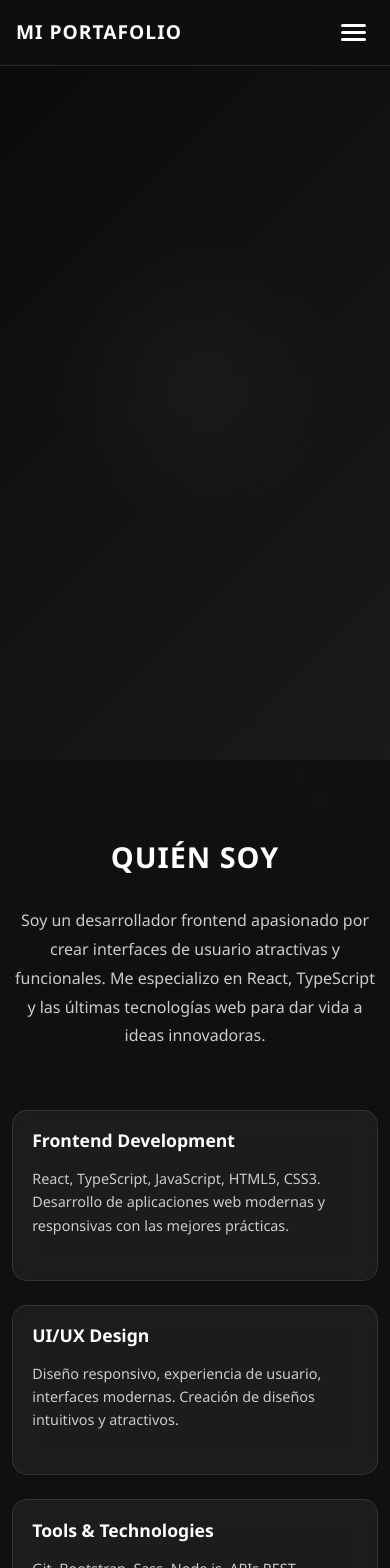
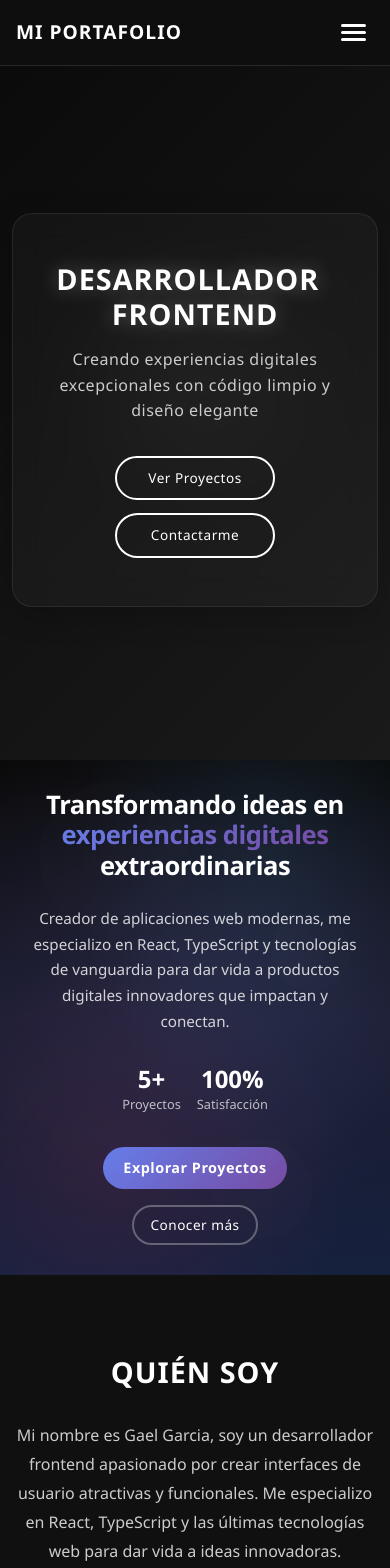
Before and after one commit to Galleee2002/Mi-portafolio---Bootstrap-React, a React (Create React App) app: page / in a window 390 px wide. Shown: the top 1568 px of the page. Built offline with nearby package versions, Linux system fonts and the light colour scheme.

Commit message:
add hero

```diff
--- a/src/App.tsx
+++ b/src/App.tsx
@@ -61,10 +61,8 @@ const ParticleSystem = memo(() => {
     const resizeCanvas = () => {
       const dpr = window.devicePixelRatio || 1;
       const rect = canvas.getBoundingClientRect();
-
       canvas.width = rect.width * dpr;
       canvas.height = rect.height * dpr;
-
       ctx.scale(dpr, dpr);
       canvas.style.width = rect.width + "px";
       canvas.style.height = rect.height + "px";
@@ -152,7 +150,6 @@ const ParticleSystem = memo(() => {
           const distance = Math.sqrt(dx * dx + dy * dy);
 
           if (distance < 100) {
-            const opacity = ((100 - distance) / 100) * 0.1;
             ctx.strokeStyle = `rgba(255, 255, 255)`;
             ctx.beginPath();
             ctx.moveTo(p1.x, p1.y);
@@ -308,6 +305,7 @@ const ProjectCard = memo(
 
 const ElegantPortfolio: React.FC = () => {
   const [heroVisible, setHeroVisible] = useState<boolean>(false);
+  const [newHeroVisible, setNewHeroVisible] = useState<boolean>(false);
   const [aboutVisible, setAboutVisible] = useState<boolean>(false);
   const [projectsVisible, setProjectsVisible] = useState<boolean>(false);
   const [hoveredButton, setHoveredButton] = useState<string | null>(null);
@@ -316,6 +314,9 @@ const ElegantPortfolio: React.FC = () => {
   const [hoveredHeroButton, setHoveredHeroButton] = useState<number | null>(
     null
   );
+  const [hoveredNewHeroButton, setHoveredNewHeroButton] = useState<
+    number | null
+  >(null);
   const [mobileMenuOpen, setMobileMenuOpen] = useState<boolean>(false);
   const [contactForm, setContactForm] = useState<ContactForm>({
     name: "",
@@ -325,11 +326,11 @@ const ElegantPortfolio: React.FC = () => {
   });
   const [showAlert, setShowAlert] = useState<boolean>(false);
   const [isSubmitting, setIsSubmitting] = useState<boolean>(false);
-  const parallaxRef = useRef<HTMLDivElement>(null);
 
   useEffect(() => {
     const timer1 = setTimeout(() => setHeroVisible(true), 300);
-    const timer2 = setTimeout(() => setAboutVisible(true), 800);
+    const timer2 = setTimeout(() => setNewHeroVisible(true), 500);
+    const timer3 = setTimeout(() => setAboutVisible(true), 800);
 
     const handleScroll = () => {
       const projectsSection = document.getElementById("proyectos");
@@ -347,6 +348,7 @@ const ElegantPortfolio: React.FC = () => {
     return () => {
       clearTimeout(timer1);
       clearTimeout(timer2);
+      clearTimeout(timer3);
       window.removeEventListener("scroll", handleScroll);
     };
   }, []);
@@ -414,7 +416,7 @@ const ElegantPortfolio: React.FC = () => {
     },
     {
       id: 2,
-      title: "Calculadora de porcentaje ",
+      title: "Calculadora de porcentaje",
       description:
         "Calculadora de porcentaje sencilla y rápida, desarrollada en React y JavaScript. Permite calcular porcentajes de forma intuitiva y práctica.",
       image: "/calculadora.png",
@@ -453,23 +455,13 @@ const ElegantPortfolio: React.FC = () => {
       demoUrl: "https://agencia-de-viajes-pi.vercel.app/",
       githubUrl: "https://github.com/Galleee2002/TP_MAQUETADO_2.git",
     },
-    {
-      id: 6,
-      title: "Learning Platform",
-      description:
-        "Plataforma educativa con cursos interactivos, seguimiento de progreso y sistema de certificaciones.",
-      image:
-        "https://via.placeholder.com/400x250/1a1a1a/ffffff?text=Learning+Platform",
-      technologies: ["React", "GraphQL", "PostgreSQL", "Docker"],
-      demoUrl: "#",
-      githubUrl: "#",
-    },
   ];
 
   return (
-    <div className="portfolio" ref={parallaxRef}>
+    <div className="portfolio">
       <ParticleSystem />
       <ParallaxBackground />
+
       <nav className="navbar">
         <a href="#inicio" className="nav-brand">
           MI PORTAFOLIO
@@ -571,6 +563,72 @@ const ElegantPortfolio: React.FC = () => {
         </Container>
       </section>
 
+      <section id="hero" className="new-hero">
+        <div className="hero-bg-gradient"></div>
+        <div className="floating-elements">
+          <div className="floating-circle circle-1"></div>
+          <div className="floating-circle circle-2"></div>
+          <div className="floating-circle circle-3"></div>
+        </div>
+        <Container>
+          <div
+            className={`new-hero-content ${
+              newHeroVisible ? "new-hero-visible" : ""
+            }`}
+          >
+            <h2 className="new-hero-title">
+              Transformando ideas en
+              <span className="gradient-text"> experiencias digitales </span>
+              extraordinarias
+            </h2>
+            <p className="new-hero-description">
+              Creador de aplicaciones web modernas, me especializo en React,
+              TypeScript y tecnologías de vanguardia para dar vida a productos
+              digitales innovadores que impactan y conectan.
+            </p>
+            <div className="hero-stats">
+              <div className="stat-item">
+                <span className="stat-number">5+</span>
+                <span className="stat-label">Proyectos</span>
+              </div>
+
+              <div className="stat-divider"></div>
+              <div className="stat-item">
+                <span className="stat-number">100%</span>
+                <span className="stat-label">Satisfacción</span>
+              </div>
+            </div>
+            <div className="new-hero-actions">
+              <Button
+                variant="primary"
+                size="lg"
+                className={`primary-cta ${
+                  hoveredNewHeroButton === 0 ? "primary-cta-hovered" : ""
+                }`}
+                onMouseEnter={() => setHoveredNewHeroButton(0)}
+                onMouseLeave={() => setHoveredNewHeroButton(null)}
+                onClick={() => scrollToSection("proyectos")}
+              >
+                <span>Explorar Proyectos</span>
+                <div className="button-shine"></div>
+              </Button>
+              <Button
+                variant="outline-secondary"
+                size="lg"
+                className={`secondary-cta ${
+                  hoveredNewHeroButton === 1 ? "secondary-cta-hovered" : ""
+                }`}
+                onMouseEnter={() => setHoveredNewHeroButton(1)}
+                onMouseLeave={() => setHoveredNewHeroButton(null)}
+                onClick={() => scrollToSection("sobre-mi")}
+              >
+                Conocer más
+              </Button>
+            </div>
+          </div>
+        </Container>
+      </section>
+
       <section id="sobre-mi" className="about-section">
         <Container>
           <div
@@ -578,10 +636,10 @@ const ElegantPortfolio: React.FC = () => {
           >
             <h2 className="about-title">QUIÉN SOY</h2>
             <p className="about-description">
-              Soy un desarrollador frontend apasionado por crear interfaces de
-              usuario atractivas y funcionales. Me especializo en React,
-              TypeScript y las últimas tecnologías web para dar vida a ideas
-              innovadoras.
+              Mi nombre es Gael Garcia, soy un desarrollador frontend apasionado
+              por crear interfaces de usuario atractivas y funcionales. Me
+              especializo en React, TypeScript y las últimas tecnologías web
+              para dar vida a ideas innovadoras.
             </p>
           </div>
 
--- a/src/Portfolio.css
+++ b/src/Portfolio.css
@@ -218,6 +218,7 @@
   transform: translateY(0);
   opacity: 1;
 }
+
 .hero-title {
   font-size: clamp(2.5rem, 5vw, 4rem);
   font-weight: 700;
@@ -245,41 +246,13 @@
   filter: brightness(1.2);
 }
 
-.hero-title span:nth-child(1) {
-  transition-delay: 0.02s;
+.hero-title .word {
+  display: inline-block;
+  margin-right: 0.5em;
 }
-.hero-title span:nth-child(2) {
-  transition-delay: 0.04s;
-}
-.hero-title span:nth-child(3) {
-  transition-delay: 0.06s;
-}
-.hero-title span:nth-child(4) {
-  transition-delay: 0.08s;
-}
-.hero-title span:nth-child(5) {
-  transition-delay: 0.1s;
-}
-.hero-title span:nth-child(6) {
-  transition-delay: 0.12s;
-}
-.hero-title span:nth-child(7) {
-  transition-delay: 0.14s;
-}
-.hero-title span:nth-child(8) {
-  transition-delay: 0.16s;
-}
-.hero-title span:nth-child(9) {
-  transition-delay: 0.18s;
-}
-.hero-title span:nth-child(10) {
-  transition-delay: 0.2s;
-}
-.hero-title span:nth-child(11) {
-  transition-delay: 0.22s;
-}
-.hero-title span:nth-child(12) {
-  transition-delay: 0.24s;
+
+.hero-title .word:last-child {
+  margin-right: 0;
 }
 
 .hero-title .word span:nth-child(1) {
@@ -344,15 +317,6 @@
   transition-delay: 0.4s;
 }
 
-.hero-title .word {
-  display: inline-block;
-  margin-right: 0.5em;
-}
-
-.hero-title .word:last-child {
-  margin-right: 0;
-}
-
 @keyframes subtleGlow {
   0%,
   100% {
@@ -403,6 +367,282 @@
   transform: translateY(-3px) scale(1.02) !important;
   box-shadow: 0 15px 35px rgba(255, 255, 255, 0.25) !important;
   border-color: #ffffff !important;
+}
+
+.new-hero {
+  min-height: 80vh;
+  display: flex;
+  align-items: center;
+  position: relative;
+  background: linear-gradient(180deg, #0a0a0a 0%, #1a1a2e 50%, #16213e 100%);
+  overflow: hidden;
+  padding: 100px 0;
+  z-index: 10;
+}
+
+.hero-bg-gradient {
+  position: absolute;
+  top: 0;
+  left: 0;
+  right: 0;
+  bottom: 0;
+  background: radial-gradient(
+      ellipse 80% 50% at 50% 40%,
+      rgba(120, 119, 198, 0.15),
+      transparent
+    ),
+    radial-gradient(
+      ellipse 60% 40% at 30% 80%,
+      rgba(255, 56, 96, 0.1),
+      transparent
+    ),
+    radial-gradient(
+      ellipse 50% 60% at 70% 20%,
+      rgba(56, 189, 248, 0.08),
+      transparent
+    );
+  pointer-events: none;
+}
+
+.floating-elements {
+  position: absolute;
+  top: 0;
+  left: 0;
+  right: 0;
+  bottom: 0;
+  overflow: hidden;
+  pointer-events: none;
+}
+
+.floating-circle {
+  position: absolute;
+  border-radius: 50%;
+  background: linear-gradient(
+    45deg,
+    rgba(255, 255, 255, 0.1),
+    rgba(255, 255, 255, 0.05)
+  );
+  backdrop-filter: blur(10px);
+  animation: float 20s infinite linear;
+}
+
+.circle-1 {
+  width: 200px;
+  height: 200px;
+  top: 10%;
+  left: 10%;
+  animation-delay: 0s;
+}
+
+.circle-2 {
+  width: 150px;
+  height: 150px;
+  top: 70%;
+  right: 20%;
+  animation-delay: -7s;
+}
+
+.circle-3 {
+  width: 100px;
+  height: 100px;
+  top: 30%;
+  right: 10%;
+  animation-delay: -14s;
+}
+
+@keyframes float {
+  0% {
+    transform: translateY(0px) rotate(0deg);
+  }
+  33% {
+    transform: translateY(-30px) rotate(120deg);
+  }
+  66% {
+    transform: translateY(20px) rotate(240deg);
+  }
+  100% {
+    transform: translateY(0px) rotate(360deg);
+  }
+}
+
+.new-hero-content {
+  text-align: center;
+  max-width: 900px;
+  margin: 0 auto;
+  padding: 0 2rem;
+  transform: translateY(30px);
+  opacity: 0;
+  transition: all 1s cubic-bezier(0.25, 0.46, 0.45, 0.94);
+  position: relative;
+  z-index: 10;
+}
+
+.new-hero-visible {
+  transform: translateY(0);
+  opacity: 1;
+}
+
+.hero-badge {
+  display: inline-flex;
+  align-items: center;
+  gap: 0.5rem;
+  background: rgba(255, 255, 255, 0.1);
+  backdrop-filter: blur(10px);
+  border: 1px solid rgba(255, 255, 255, 0.2);
+  border-radius: 50px;
+  padding: 0.75rem 1.5rem;
+  font-size: 0.9rem;
+  font-weight: 500;
+  margin-bottom: 2rem;
+  color: #ffffff;
+  animation: badgePulse 3s ease-in-out infinite;
+}
+
+.badge-icon {
+  font-size: 1.1rem;
+}
+
+@keyframes badgePulse {
+  0%,
+  100% {
+    transform: scale(1);
+  }
+  50% {
+    transform: scale(1.05);
+  }
+}
+
+.new-hero-title {
+  font-size: clamp(2rem, 5vw, 3.5rem);
+  font-weight: 700;
+  line-height: 1.2;
+  margin-bottom: 1.5rem;
+  color: #ffffff;
+  letter-spacing: -0.02em;
+}
+
+.gradient-text {
+  background: linear-gradient(135deg, #667eea 0%, #764ba2 100%);
+  -webkit-background-clip: text;
+  -webkit-text-fill-color: transparent;
+  background-clip: text;
+  position: relative;
+}
+
+.new-hero-description {
+  font-size: clamp(1rem, 2vw, 1.2rem);
+  line-height: 1.7;
+  color: rgba(255, 255, 255, 0.8);
+  margin-bottom: 3rem;
+  font-weight: 300;
+  max-width: 700px;
+  margin-left: auto;
+  margin-right: auto;
+}
+
+.hero-stats {
+  display: flex;
+  justify-content: center;
+  align-items: center;
+  gap: 2rem;
+  margin-bottom: 3rem;
+  flex-wrap: wrap;
+}
+
+.stat-item {
+  text-align: center;
+}
+
+.stat-number {
+  display: block;
+  font-size: 2rem;
+  font-weight: 700;
+  color: #ffffff;
+  line-height: 1;
+}
+
+.stat-label {
+  font-size: 0.9rem;
+  color: rgba(255, 255, 255, 0.7);
+  font-weight: 500;
+}
+
+.stat-divider {
+  width: 1px;
+  height: 40px;
+  background: rgba(255, 255, 255, 0.2);
+}
+
+.new-hero-actions {
+  display: flex;
+  gap: 1.5rem;
+  justify-content: center;
+  align-items: center;
+  flex-wrap: wrap;
+}
+
+.primary-cta {
+  background: linear-gradient(135deg, #667eea 0%, #764ba2 100%) !important;
+  border: none !important;
+  color: #ffffff !important;
+  padding: 16px 32px !important;
+  border-radius: 50px !important;
+  font-size: 1.1rem !important;
+  font-weight: 600 !important;
+  position: relative !important;
+  overflow: hidden !important;
+  transition: all 0.4s cubic-bezier(0.25, 0.46, 0.45, 0.94) !important;
+  letter-spacing: 0.5px !important;
+  text-decoration: none !important;
+  min-width: 200px !important;
+}
+
+.primary-cta:hover,
+.primary-cta-hovered {
+  transform: translateY(-3px) scale(1.05) !important;
+  box-shadow: 0 20px 40px rgba(102, 126, 234, 0.4) !important;
+  color: #ffffff !important;
+}
+
+.button-shine {
+  position: absolute;
+  top: 0;
+  left: -100%;
+  width: 100%;
+  height: 100%;
+  background: linear-gradient(
+    90deg,
+    transparent,
+    rgba(255, 255, 255, 0.2),
+    transparent
+  );
+  transition: left 0.6s;
+}
+
+.primary-cta:hover .button-shine {
+  left: 100%;
+}
+
+.secondary-cta {
+  background: transparent !important;
+  border: 2px solid rgba(255, 255, 255, 0.3) !important;
+  color: #ffffff !important;
+  padding: 14px 28px !important;
+  border-radius: 50px !important;
+  font-size: 1rem !important;
+  font-weight: 500 !important;
+  transition: all 0.4s cubic-bezier(0.25, 0.46, 0.45, 0.94) !important;
+  letter-spacing: 0.5px !important;
+  text-decoration: none !important;
+  backdrop-filter: blur(10px) !important;
+}
+
+.secondary-cta:hover,
+.secondary-cta-hovered {
+  background: rgba(255, 255, 255, 0.1) !important;
+  border-color: rgba(255, 255, 255, 0.5) !important;
+  transform: translateY(-2px) !important;
+  color: #ffffff !important;
 }
 
 .about-section {
@@ -696,7 +936,6 @@
   .contact-form {
     padding: 2.5rem;
   }
-
   .hero-decoration {
     width: 700px;
     height: 700px;
@@ -707,25 +946,31 @@
   .skills-grid .skill-card {
     margin-bottom: 1.5rem;
   }
-
   .projects-section {
     padding: 80px 0;
   }
-
   .about-section {
     padding: 80px 0;
   }
-
   .contact-section {
     padding: 80px 0;
   }
-
+  .new-hero {
+    padding: 80px 0;
+    min-height: 70vh;
+  }
   .about-hero {
     margin-bottom: 60px;
   }
-
   .projects-hero {
     margin-bottom: 60px;
+  }
+  .hero-stats {
+    gap: 1.5rem;
+  }
+  .new-hero-actions {
+    flex-direction: column;
+    gap: 1rem;
   }
 }
 
@@ -733,19 +978,15 @@
   .particle-canvas {
     opacity: 0.4;
   }
-
   .parallax-layer {
     opacity: 0.7;
   }
-
   .navbar {
     padding: 1rem;
   }
-
   .mobile-menu-toggle {
     display: flex;
   }
-
   .nav-links {
     position: fixed;
     top: 100%;
@@ -762,17 +1003,14 @@
     transition: all 0.3s ease;
     border-top: 1px solid rgba(255, 255, 255, 0.1);
   }
-
   .nav-links-open {
     transform: translateY(0);
     opacity: 1;
     visibility: visible;
   }
-
   .nav-item {
     width: 100%;
   }
-
   .nav-link {
     display: block;
     padding: 1rem;
@@ -780,53 +1018,70 @@
     font-size: 1.1rem;
     width: 100%;
   }
-
   .hero {
     padding: 120px 0 60px;
     min-height: 90vh;
   }
   .hero-content {
-    text-align: center;
-    z-index: 10;
-    transform: translateY(-50px);
-    opacity: 0;
-    transition: all 0.8s cubic-bezier(0.25, 0.46, 0.45, 0.94);
-    max-width: 800px;
     padding: 3rem 2rem;
-    position: relative;
-    margin: 0 auto;
     background: rgba(255, 255, 255, 0.03);
     backdrop-filter: blur(15px);
     border: 1px solid rgba(255, 255, 255, 0.08);
     border-radius: 20px;
     box-shadow: 0 8px 32px rgba(0, 0, 0, 0.2);
   }
-
   .button-container {
     flex-direction: column;
     align-items: center;
     gap: 0.8rem;
   }
-
   .hero-button {
     width: 200px !important;
     padding: 14px 30px !important;
   }
-
   .hero-decoration {
     width: 500px;
     height: 500px;
   }
-
+  .new-hero {
+    min-height: 60vh;
+    padding: 60px 0;
+  }
+  .new-hero-content {
+    padding: 0 1.5rem;
+  }
+  .hero-stats {
+    gap: 1rem;
+  }
+  .stat-divider {
+    display: none;
+  }
+  .floating-circle {
+    opacity: 0.5;
+  }
+  .circle-1 {
+    width: 150px;
+    height: 150px;
+  }
+  .circle-2 {
+    width: 100px;
+    height: 100px;
+  }
+  .circle-3 {
+    width: 80px;
+    height: 80px;
+  }
+  .primary-cta {
+    min-width: 180px !important;
+    padding: 14px 28px !important;
+  }
   .contact-form {
     padding: 2rem;
   }
-
   .project-actions {
     flex-direction: column;
     gap: 0.5rem;
   }
-
   .project-actions .btn {
     padding: 0.4rem 1.2rem;
     font-size: 0.85rem;
@@ -837,74 +1092,95 @@
   .particle-canvas {
     opacity: 0.3;
   }
-
   .parallax-container {
     display: none;
   }
-
   .nav-brand {
     font-size: 1.2rem;
   }
-
   .hero-title {
     font-size: 2rem;
     letter-spacing: 1px;
   }
-
   .hero-subtitle {
     font-size: 1rem;
     margin-bottom: 1.5rem;
   }
-
   .hero-button {
     width: 180px !important;
     padding: 12px 24px !important;
     font-size: 0.9rem !important;
   }
-
+  .new-hero {
+    min-height: 50vh;
+    padding: 40px 0;
+  }
+  .new-hero-title {
+    font-size: 1.8rem;
+  }
+  .new-hero-description {
+    font-size: 0.95rem;
+    margin-bottom: 2rem;
+  }
+  .hero-badge {
+    padding: 0.5rem 1rem;
+    font-size: 0.8rem;
+    margin-bottom: 1.5rem;
+  }
+  .hero-stats {
+    margin-bottom: 2rem;
+  }
+  .stat-number {
+    font-size: 1.5rem;
+  }
+  .stat-label {
+    font-size: 0.8rem;
+  }
+  .primary-cta {
+    min-width: 160px !important;
+    padding: 12px 24px !important;
+    font-size: 1rem !important;
+  }
+  .secondary-cta {
+    padding: 10px 20px !important;
+    font-size: 0.9rem !important;
+  }
+  .floating-elements {
+    opacity: 0.3;
+  }
   .about-title,
   .section-title {
     font-size: 1.8rem;
   }
-
   .about-description,
   .section-subtitle {
     font-size: 1rem;
   }
-
   .skills-grid .skill-card {
     padding: 1.5rem;
   }
-
   .skill-title {
     font-size: 1.1rem;
   }
-
   .skill-description {
     font-size: 0.9rem;
   }
-
   .contact-form {
     padding: 1.5rem;
   }
-
   .hero-decoration {
     width: 400px;
     height: 400px;
   }
-
   .project-image {
     height: 180px;
   }
-
   .project-title {
     font-size: 1.1rem !important;
   }
-
   .project-description {
     font-size: 0.9rem !important;
   }
-
   .tech-badge {
     font-size: 0.75rem;
     padding: 0.25rem 0.6rem;
@@ -915,31 +1191,47 @@
   .particle-canvas {
     opacity: 0.2;
   }
-
   .hero-button {
     width: 160px !important;
     padding: 10px 20px !important;
     font-size: 0.85rem !important;
   }
-
+  .new-hero {
+    padding: 30px 0;
+  }
+  .new-hero-content {
+    padding: 0 1rem;
+  }
+  .new-hero-title {
+    font-size: 1.6rem;
+  }
+  .hero-badge {
+    padding: 0.4rem 0.8rem;
+    font-size: 0.75rem;
+  }
+  .primary-cta {
+    min-width: 140px !important;
+    padding: 10px 20px !important;
+    font-size: 0.9rem !important;
+  }
+  .secondary-cta {
+    padding: 8px 16px !important;
+    font-size: 0.85rem !important;
+  }
   .skills-grid .skill-card {
     padding: 1.2rem;
   }
-
   .hero-title {
     font-size: 1.8rem;
   }
-
   .contact-form {
     padding: 1rem;
   }
-
   .submit-button {
     padding: 10px 30px !important;
     font-size: 0.9rem !important;
     min-width: 140px !important;
   }
-
   .hero-decoration {
     width: 300px;
     height: 300px;
```
